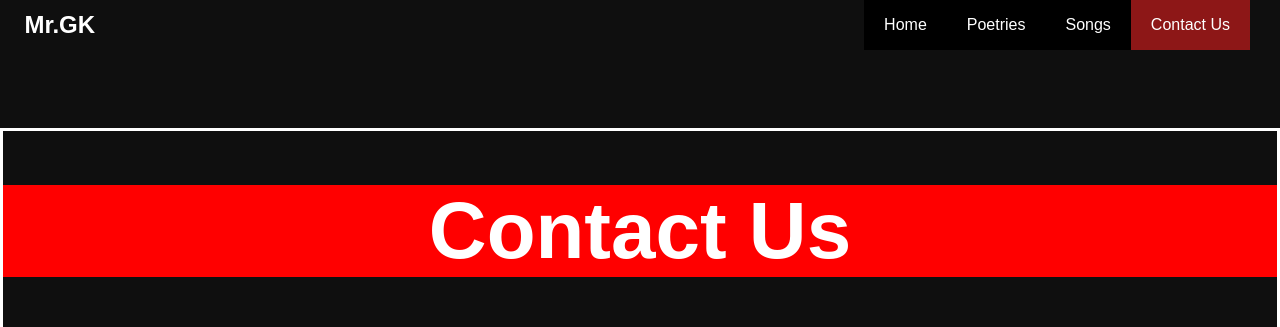
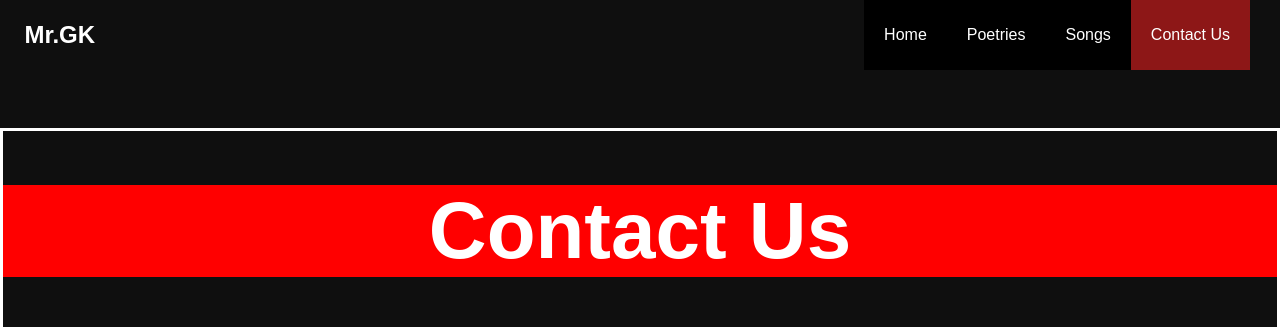
Before and after one commit to mrgk01/mrgk01.github.io, a plain HTML site: page index4.html in a window 1280 px wide. Shown: the top 327 px of the page. Drawn offline with Linux system fonts and the light colour scheme.

Commit message:
Update index4.html

```diff
--- a/index4.html
+++ b/index4.html
@@ -50,8 +50,8 @@
     header .logo{
         color:white;
         font-size: 24px;
-        height: 50px;
-        line-height: 50px;
+        height: 70px;
+        line-height: 70px;
         float: left;
         font-weight: bold;
         margin-left: -7%;
@@ -75,8 +75,8 @@
 
     }
     header nav ul li a{
-        height: 50px;
-        line-height: 50px;
+        height: 70px;
+        line-height: 70px;
         padding: 0 20px;
         margin-right:0%;
         color:white;
```
